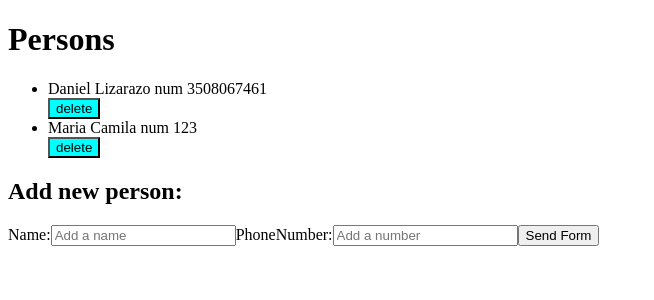
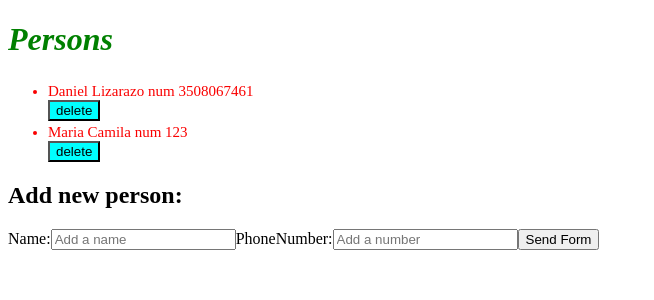
Before and after one commit to daniellizarazoo/fullstackopen, a React (Vite) app: page / in a window 1280 px wide. Shown: the top 300 px of the page, without its empty margins (0-654 px from the left). Built offline with nearby package versions, Linux system fonts and the light colour scheme; data requests are answered from the project's data file.

Commit message:
trying css

```diff
--- a/src/components/Note.jsx
+++ b/src/components/Note.jsx
@@ -4,7 +4,7 @@ const Note = ({ persons, deletePhone}) => {
     const note = persons.map((note) => {
         return (
         <Fragment key={note.id}>
-            <li>{note.name} num {note.number}</li>
+            <li className="note">{note.name} num {note.number}</li>
             <button onClick={()=>deletePhone(note.id)} style={{backgroundColor:'cyan'}}>delete</button>
         </Fragment>
         );
--- /dev/null
+++ b/src/index.css
@@ -0,0 +1,10 @@
+h1{
+    color: green;
+    font-style: italic;
+}
+
+.note{
+    color:rgb(250, 0, 0);
+    padding-top:3px;
+    font-size: 15px;
+}
--- a/src/main.jsx
+++ b/src/main.jsx
@@ -1,6 +1,7 @@
 import ReactDOM from 'react-dom/client'
 import App from './App'
 import axios from 'axios'
+import './index.css'
 
 ReactDOM.createRoot(document.getElementById('root')).render(
     <App/>
```
